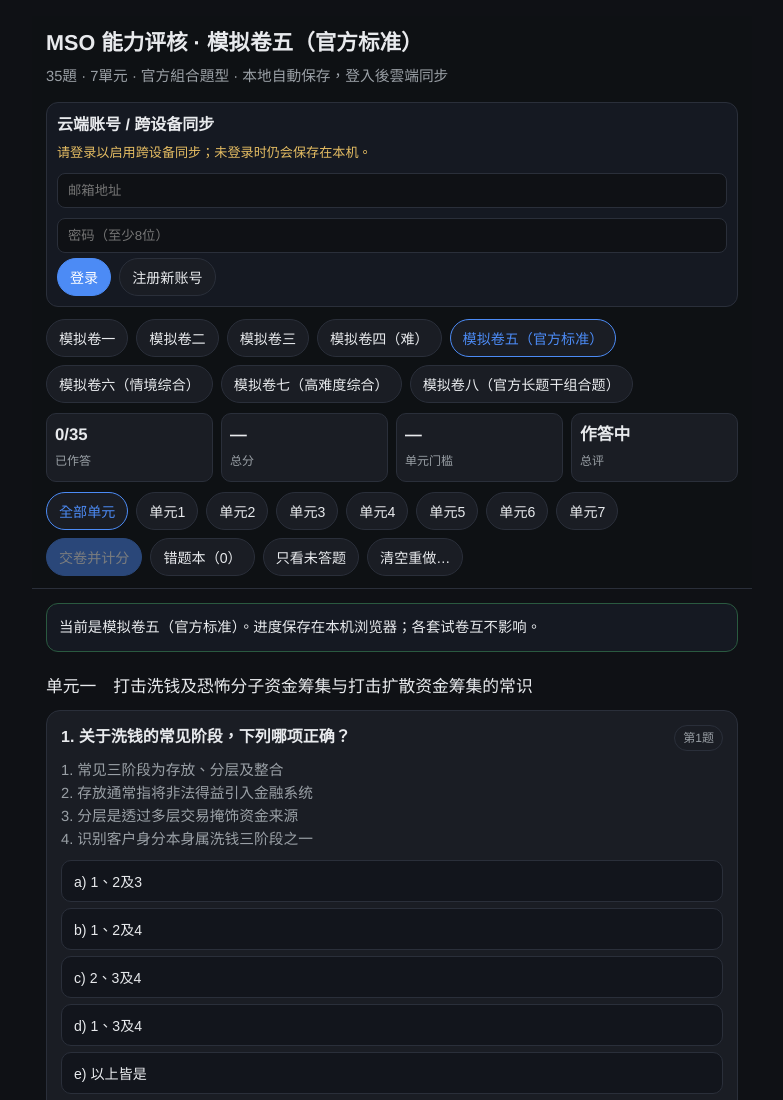
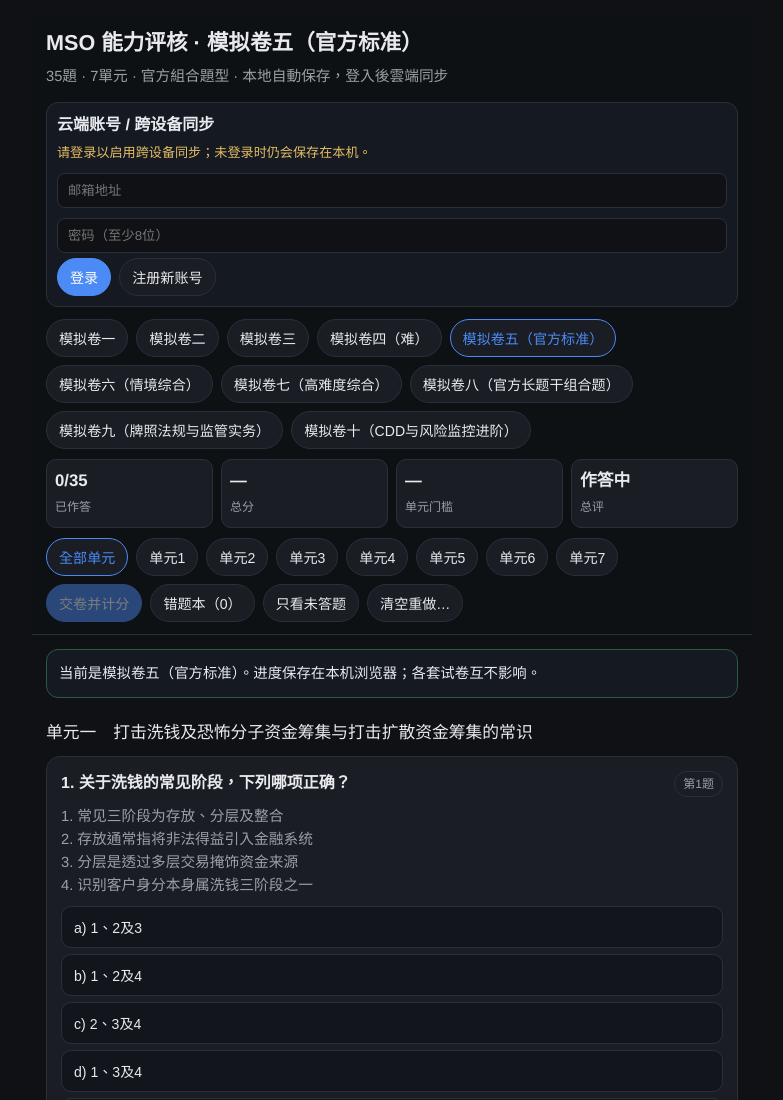
Before and after one commit to superorange20/Qsort, a plain HTML site: page mso-exam/index.html in a window 1280 px wide. Shown: the top 1100 px of the page, without its empty margins (248-1031 px from the left). Drawn offline with nearby package versions, Linux system fonts and the light colour scheme.

Commit message:
Fix paper selector and progress guard for sets 9 and 10

```diff
--- a/mso-exam/index.html
+++ b/mso-exam/index.html
@@ -527,7 +527,7 @@
     };
 
     let paperId = Number(localStorage.getItem("mso_exam_active_paper") || "5");
-    if (![1, 2, 3, 4, 5, 6, 7, 8].includes(paperId)) paperId = 5;
+    if (!Object.prototype.hasOwnProperty.call(PAPERS, paperId)) paperId = 5;
 
     function questions() { return PAPERS[paperId].questions; }
     function storageKey() { return PAPERS[paperId].storage; }
@@ -647,7 +647,7 @@
     function renderPaperTabs() {
       const el = document.getElementById("paperTabs");
       el.innerHTML = "";
-      [1, 2, 3, 4, 5, 6, 7, 8].forEach(id => {
+      Object.keys(PAPERS).map(Number).forEach(id => {
         const b = document.createElement("button");
         b.className = "chip" + (paperId === id ? " on" : "");
         b.textContent = PAPERS[id].name;
@@ -683,7 +683,7 @@
     let wrongBookView = false;
     function getAllWrongBook() {
       const all = [];
-      [1,2,3,4,5,6,7,8].forEach(id => {
+      Object.keys(PAPERS).map(Number).forEach(id => {
         try {
           const raw = localStorage.getItem(PAPERS[id].storage), saved = raw ? JSON.parse(raw) : null;
           (saved && Array.isArray(saved.wrongBook) ? saved.wrongBook : []).forEach(item => all.push(item));
```
